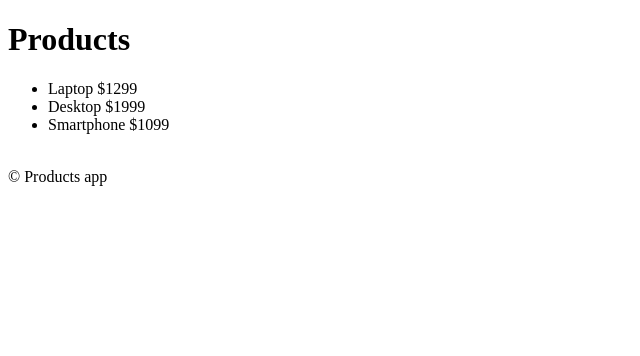
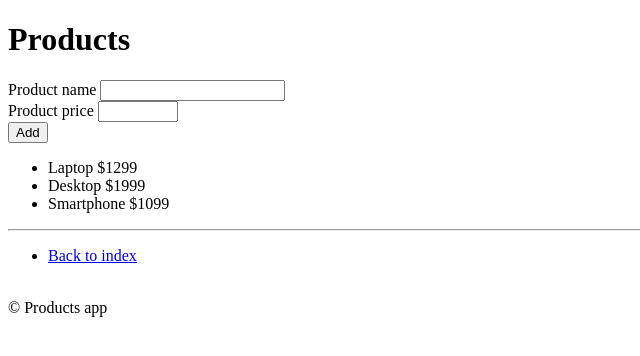
Before and after one commit to mahenzon/flask-and-htmx, a Flask app: page /products/ in a window 1280 px wide. Shown: the top 356 px of the page, without its empty margins (0-640 px from the left). Run offline with Flask 3, Linux system fonts and the light colour scheme; some libraries are stand-ins or nearby versions.

Commit message:
Create product create on list

```diff
--- a/rest/products/views.py
+++ b/rest/products/views.py
@@ -1,4 +1,10 @@
-from flask import Blueprint, request, render_template
+from flask import (
+    Blueprint,
+    request,
+    render_template,
+    redirect,
+    url_for,
+)
 
 from .crud import products_storage
 
@@ -18,3 +24,21 @@ def get_products_list():
         "products/list.html",
         products=products,
     )
+
+
+@app.post("/", endpoint="create")
+def create_product():
+    product_name = request.form.get("product-name", "").strip()
+    product_price = request.form.get("product-price", "").strip()
+    # if product_price.isdigit():
+    product = products_storage.add(
+        product_name=product_name,
+        product_price=int(product_price),
+    )
+    # products = products_storage.get_list()
+    # return render_template(
+    #     "products/list.html",
+    #     products=products,
+    # )
+    url = url_for("products_app.list")
+    return redirect(url)
--- a/templates/products/list.html
+++ b/templates/products/list.html
@@ -6,10 +6,37 @@
 
 {% block body %}
   <h1>Products</h1>
+  <div>
+    <form method="post">
+      <div>
+      <label for="product-name">Product name</label>
+      <input
+        type="text"
+        id="product-name"
+        name="product-name"
+        required
+      >
+      </div>
+      <div>
+      <label for="product-price">Product price</label>
+      <input
+        type="number"
+        id="product-price"
+        name="product-price"
+        min="1"
+        max="99999"
+        required
+      >
+      </div>
+
+      <button type="submit">Add</button>
+    </form>
+  </div>
   <ul>
     {% for product in products %}
       <li>{{ product.name }} ${{ product.price }}</li>
     {% endfor %}
+  </ul>
 
-  </ul>
+  {% include 'components/footer-to-index.html' %}
 {% endblock %}
```
